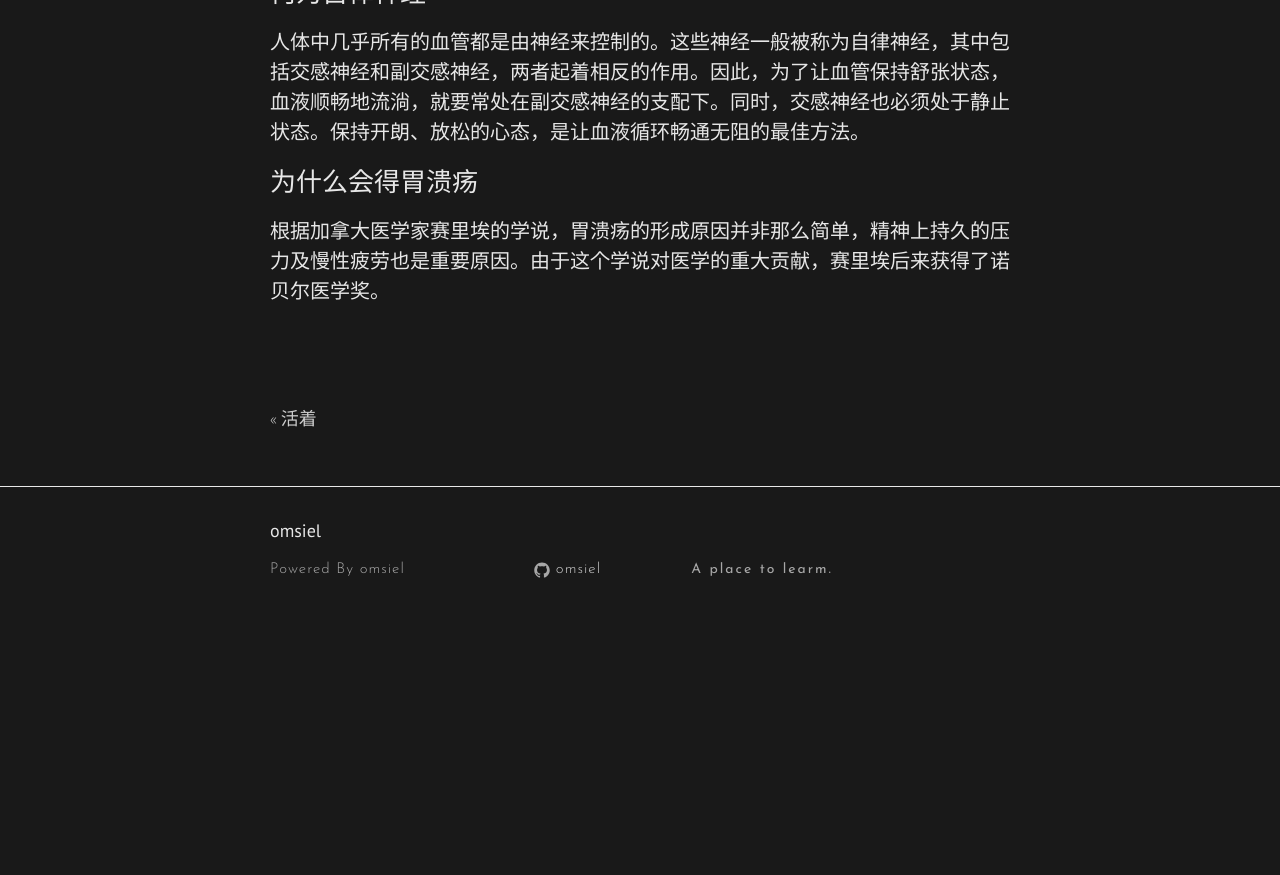
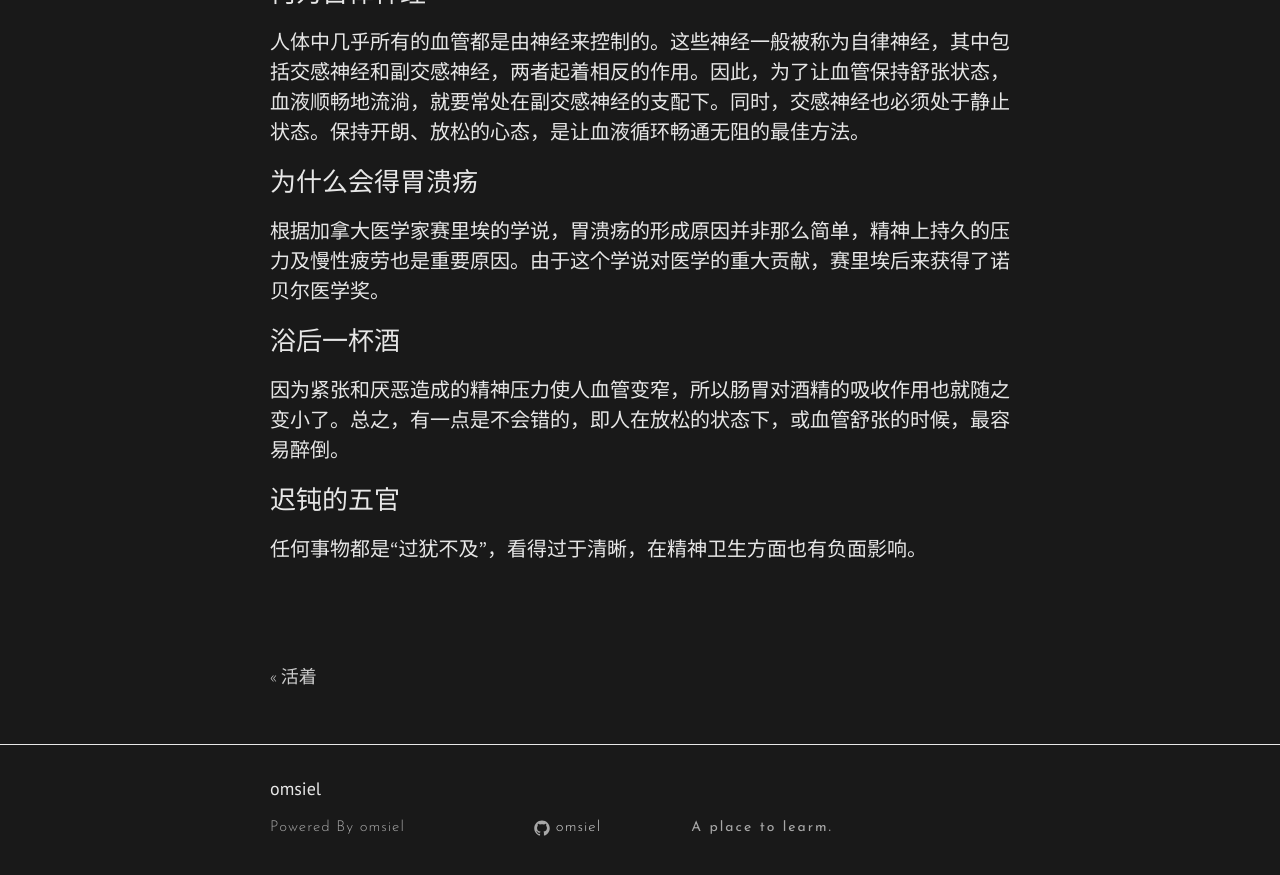
Before and after one commit to omsiel/omsiel.github.io, a Jekyll site: the page built from _posts/2019-5-21-钝感力.md, in a window 1280 px wide and 900 px high, scrolled down 1437 px. Shown: the top 875 px of the window. Built offline with Jekyll 4.4.1, drawn with Linux system fonts in a browser that asks for light colours; nearby versions of some CDN libraries; before the commit the page ends 2079 px from its top, so only the background shows below that.

Commit message:
修改文章

```diff
--- a/_posts/2019-5-21-钝感力.md
+++ b/_posts/2019-5-21-钝感力.md
@@ -42,3 +42,12 @@ categories: note
 ### 为什么会得胃溃疡
 
 #### 根据加拿大医学家赛里埃的学说，胃溃疡的形成原因并非那么简单，精神上持久的压力及慢性疲劳也是重要原因。由于这个学说对医学的重大贡献，赛里埃后来获得了诺贝尔医学奖。
+
+### 浴后一杯酒
+
+#### 因为紧张和厌恶造成的精神压力使人血管变窄，所以肠胃对酒精的吸收作用也就随之变小了。总之，有一点是不会错的，即人在放松的状态下，或血管舒张的时候，最容易醉倒。
+
+
+### 迟钝的五官
+
+#### 任何事物都是“过犹不及”，看得过于清晰，在精神卫生方面也有负面影响。
```
